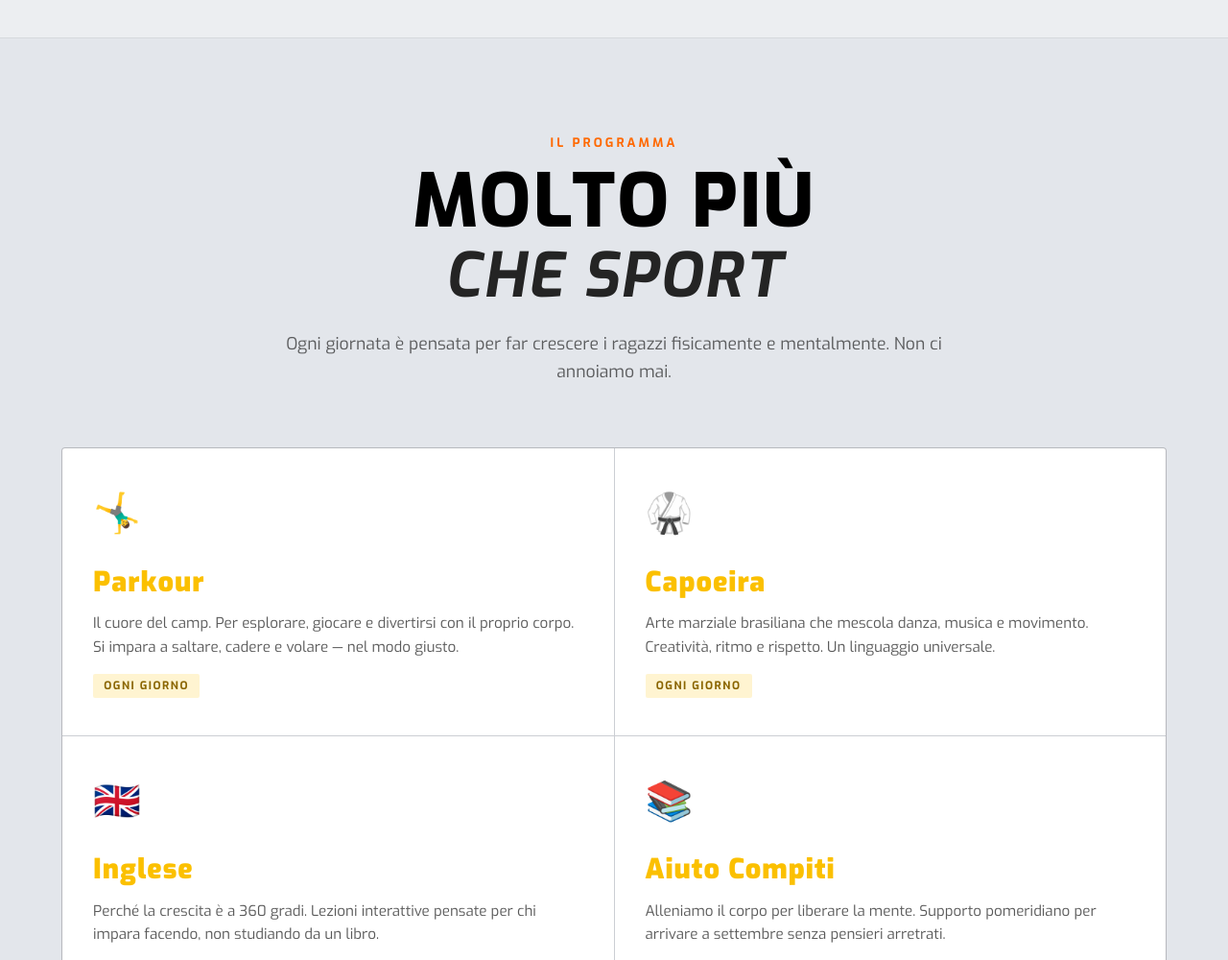
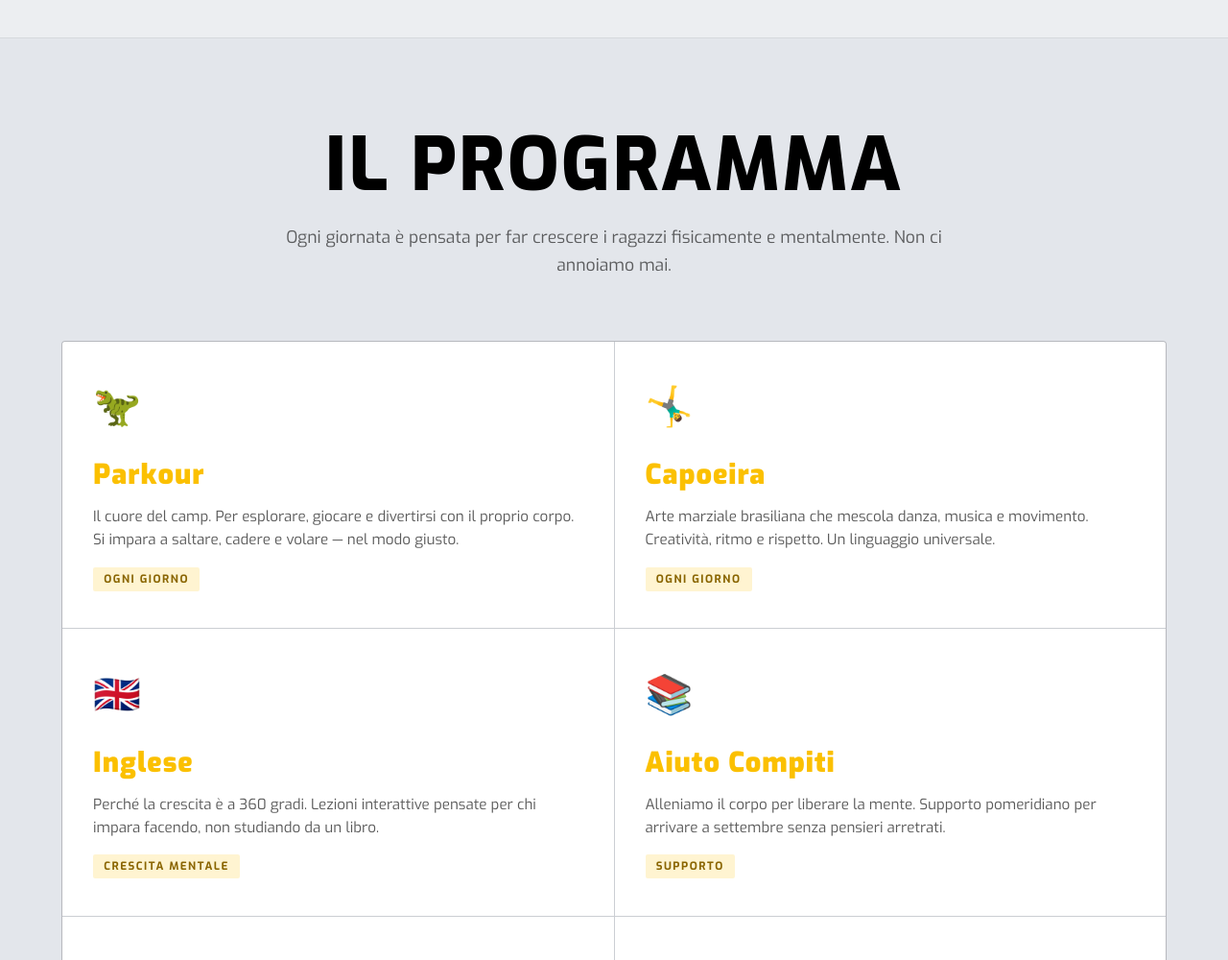
Before and after one commit to lucamrt01-hue/centro-estivo-xplore-2026, a plain HTML site: page index.html in a window 1280 px wide. Shown: the part 1800-2800 px from the top of the page at 96% size. Drawn offline with Linux system fonts and the light colour scheme.

Commit message:
Add files via upload

```diff
--- a/index.html
+++ b/index.html
@@ -144,7 +144,7 @@
     background-image:
       linear-gradient(110deg, rgba(0, 0, 0, 0.82) 0%, rgba(0, 0, 0, 0.38) 45%, rgba(0, 0, 0, 0.52) 100%),
       linear-gradient(180deg, rgba(0, 0, 0, 0.6) 0%, rgba(0, 0, 0, 0.15) 38%, rgba(0, 0, 0, 0.88) 100%),
-      url('assets/hero-estate-camp.png');
+      url('assets/Gemini_Generated_Image_evpxgwevpxgwevpx.png');
     background-position: center;
     background-size: cover;
     background-repeat: no-repeat;
@@ -1023,19 +1023,18 @@
 <section class="programma" id="programma">
   <div class="max-w">
     <div class="programma-intro">
-      <span class="section-label">Il Programma</span>
-      <h2 class="section-title">Molto più<br><span class="italic">che sport</span></h2>
+      <h2 class="section-title">Il Programma</h2>
       <p>Ogni giornata è pensata per far crescere i ragazzi fisicamente e mentalmente. Non ci annoiamo mai.</p>
     </div>
     <div class="activities-grid">
       <div class="activity-card">
-        <span class="activity-emoji">🤸‍♂️</span>
+        <span class="activity-emoji">🦖</span>
         <h3>Parkour</h3>
         <p>Il cuore del camp. Per esplorare, giocare e divertirsi con il proprio corpo. Si impara a saltare, cadere e volare — nel modo giusto.</p>
         <span class="activity-tag">Ogni giorno</span>
       </div>
       <div class="activity-card">
-        <span class="activity-emoji">🥋</span>
+        <span class="activity-emoji">🤸‍♂️</span>
         <h3>Capoeira</h3>
         <p>Arte marziale brasiliana che mescola danza, musica e movimento. Creatività, ritmo e rispetto. Un linguaggio universale.</p>
         <span class="activity-tag">Ogni giorno</span>
```
